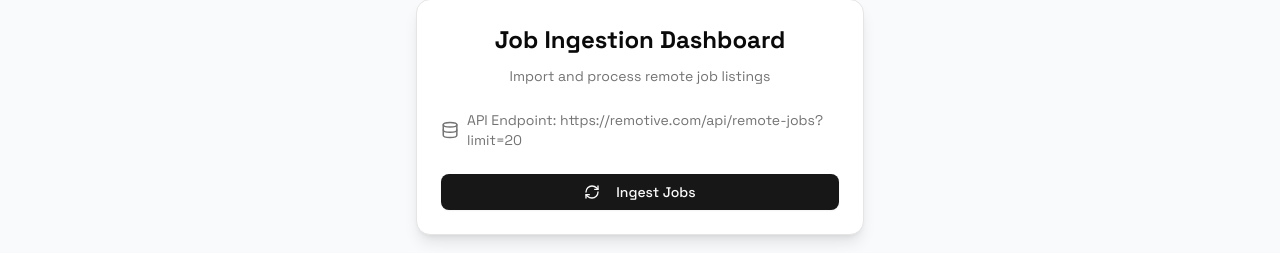
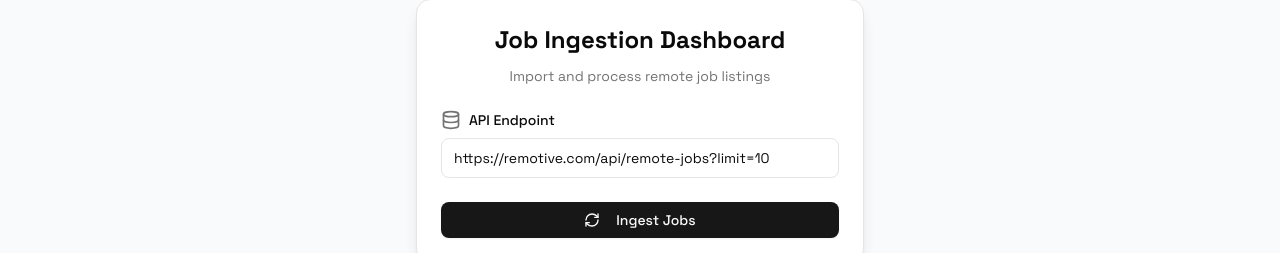
Before and after one commit to auli-aziz/JobSeekAI, a Next.js app: page /ingest in a window 1280 px wide. Shown: the part 121-374 px from the top of the page. Built offline with nearby package versions, Linux system fonts and the light colour scheme; no server answers.

Commit message:
fix: make the url editable

```diff
--- a/src/app/ingest/page.tsx
+++ b/src/app/ingest/page.tsx
@@ -1,5 +1,5 @@
 "use client"
-import { useActionState, startTransition } from 'react'
+import { useActionState, startTransition, useState } from 'react'
 import { Button } from '~/components/ui/button'
 import { ingestJobs } from '~/server/scripts/ingest-jobs'
 import { Loader2, CheckCircle, XCircle, RefreshCw } from 'lucide-react'
@@ -23,7 +23,23 @@ const initialState = {
 
 export default function Page() {
   const [ingestState, ingestAction, ingestIsPending] = useActionState(ingestJobs, initialState)
-  const url = "https://remotive.com/api/remote-jobs?limit=20"
+  const [url, setUrl] = useState("https://remotive.com/api/remote-jobs?limit=10")
+  const [isValidUrl, setIsValidUrl] = useState(true)
+
+  const validateUrl = (value: string) => {
+    try {
+      new URL(value)
+      return true
+    } catch {
+      return false
+    }
+  }
+
+  const handleUrlChange = (e: React.ChangeEvent<HTMLInputElement>) => {
+    const newUrl = e.target.value
+    setUrl(newUrl)
+    setIsValidUrl(validateUrl(newUrl))
+  }
   const handleIngest = async () => {
     startTransition(() => {
       ingestAction(url)
@@ -41,12 +57,26 @@ export default function Page() {
         </CardHeader>
 
         <CardContent className="space-y-4">
-          <div className="flex items-center space-x-2">
-            <Database className="h-5 w-5 text-muted-foreground" />
-            <div className="text-sm text-muted-foreground">API Endpoint: {url}</div>
-          </div>
-
-          {ingestIsPending && (
+          <div className="space-y-2">
+            <div className="flex items-center space-x-2">
+              <Database className="h-5 w-5 text-muted-foreground" />
+              <label htmlFor="api-url" className="text-sm font-medium">
+                API Endpoint
+              </label>
+            </div>
+            <div className="flex space-x-2">
+              <input
+                id="api-url"
+                type="url"
+                value={url}
+                onChange={handleUrlChange}
+                placeholder="Enter API URL"
+                className={`flex h-10 w-full rounded-md border border-input bg-background px-3 py-2 text-sm ring-offset-background file:border-0 file:bg-transparent file:text-sm file:font-medium placeholder:text-muted-foreground focus-visible:outline-none focus-visible:ring-2 focus-visible:ring-ring focus-visible:ring-offset-2 disabled:cursor-not-allowed disabled:opacity-50 ${!isValidUrl && url ? "border-red-500" : ""}`}
+                disabled={ingestIsPending}
+              />
+            </div>
+            {!isValidUrl && url && <p className="text-xs text-red-500">Please enter a valid URL</p>}
+          </div>          {ingestIsPending && (
             <div className="space-y-2">
               <div className="flex justify-between text-sm">
                 <span>Processing jobs...</span>
```
